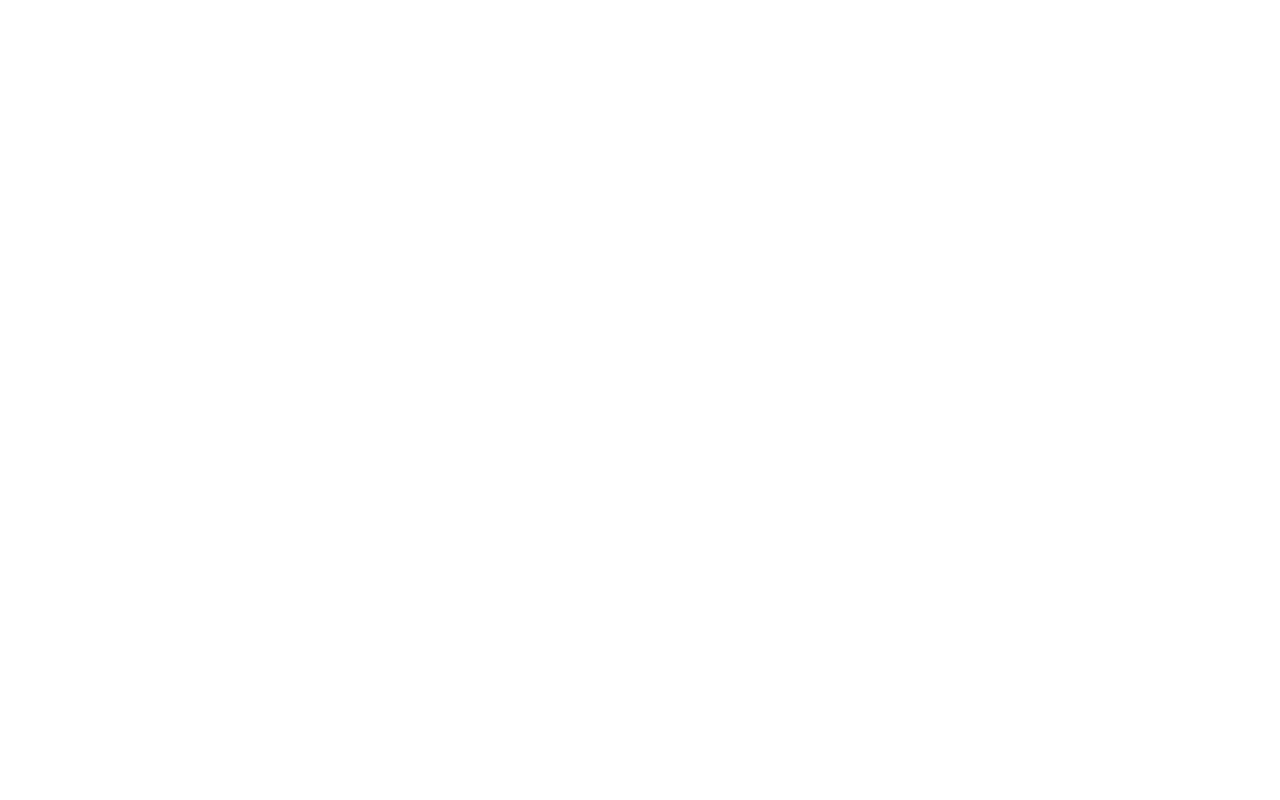
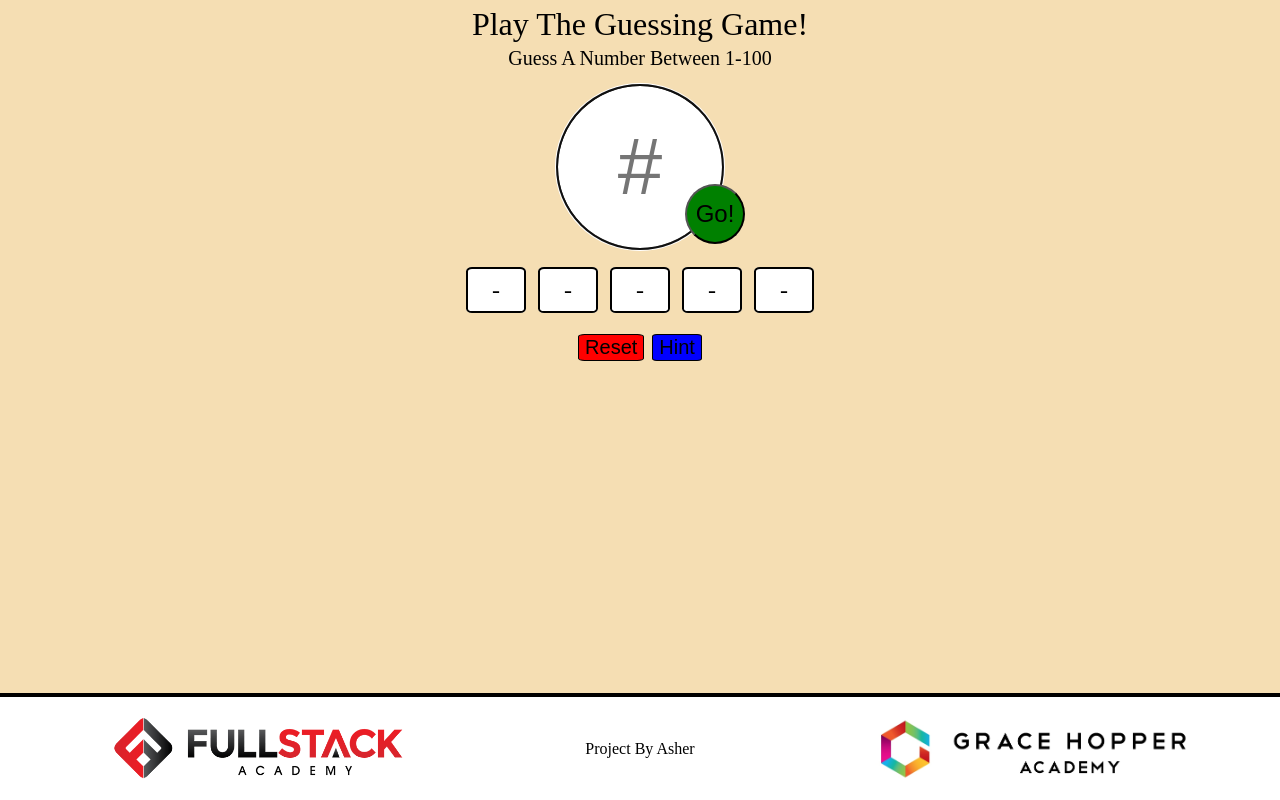
Before and after one commit to Raire/Lab.Guessinggame, a plain HTML site: page index.html in a window 1280 px wide. Drawn offline with Linux system fonts and the light colour scheme.

Commit message:
Basic Framework For Web

```diff
--- a/index.html
+++ b/index.html
@@ -8,7 +8,47 @@
   <body>
     <!--Header-->
     <header>
+      <div class='contentBox'>
+          <h1>Play The Guessing Game!</h1>
+          <h2>Guess A Number Between 1-100</h2>
+      </div>
+    </header>
 
-    </header>
+    <!--Input-->
+    <section class='input'>
+      <div class='contentBox'>
+          <input class='playerInput' placeholder="#" maxlength="3" autofocus="autofocus"></input>
+          <button class='submit'>Go!</button>
+      </div>
+    </section>
+
+    <!--Recent Guesses-->
+    <section class='guesses'>
+      <div class='contentBox'>
+          <ul>
+              <li id="backColor">-</li>
+              <li id="backColor">-</li>
+              <li id="backColor">-</li>
+              <li id="backColor">-</li>
+              <li id="backColor">-</li>
+            </ul>
+      </div>
+    </section>
+
+    <!--Menu-->
+    <section class='menu'>
+      <div class='contentBox'>
+          <button class='reset'>Reset</button>
+          <button class='hint'>Hint</button>
+      </div>
+    </section>
   </body>
+
+  <footer>
+    <div class='contentBox' id="backColor">
+        <img src='fa-logo@2x.png'></img>
+        <h4>Project By Asher</h4>
+        <img src='grace_hopper_academy.png'></img>
+    </div>
+  </footer>
 </html>
--- a/style.css
+++ b/style.css
@@ -0,0 +1,96 @@
+body{
+    background-color: wheat;
+}
+
+.contentBox {
+    display:flex;
+    align-items: center;
+    justify-content: space-around;
+    margin: 0 auto;
+    max-width: 960px;
+}
+
+#backColor{
+    background-color: white;
+}
+
+header .contentBox{
+    flex-direction: column;
+}
+header h1 {
+    font-size: 32px;
+    margin: 8px;
+}
+header h2 {
+    font-size: 20px;
+    margin-bottom: 8px;
+}
+
+
+.input .contentBox{
+    flex-direction: column;
+    position: relative;
+    margin-top: 8px;
+}
+.input .playerInput{
+    border-radius: 50%;
+    width: 160px;
+    height: 160px;
+    font-size: 80px;
+    text-align: center;
+}
+.input .submit{
+    border-radius: 50%;
+    width: 60px;
+    height: 60px;
+    position: absolute;
+    top: 100px;
+    left: 525px;
+    background-color: green;
+    font-size: 24px;
+}
+
+
+.guesses .contentBox{
+    height: 80px;
+    justify-content: center;
+}
+.guesses li {
+    display: inline;
+    border-radius: 10%;
+    border: 2px solid black;
+    padding: 8px 24px;
+    font-size: 24px;
+    margin: 4px;
+}
+
+
+.menu .contentBox{
+    justify-content: center;
+}
+
+.menu button{
+    border: 1px solid black;
+    margin: 4px;
+    border-radius: 10%;
+    font-size: 20px;
+}
+.menu .reset{
+    background-color: red;
+}
+.menu .hint{
+    background-color: blue;
+}
+
+
+footer .contentBox{
+    border-top: 4px solid black;
+    margin-top: 4px;
+    max-width: 100%;
+    position: absolute;
+    bottom: 0px;
+}
+footer img {
+    max-width: 25%;
+    max-height: 25%;
+}
```
Also changed, not shown: stocks.jpg (added), 1 other file.
